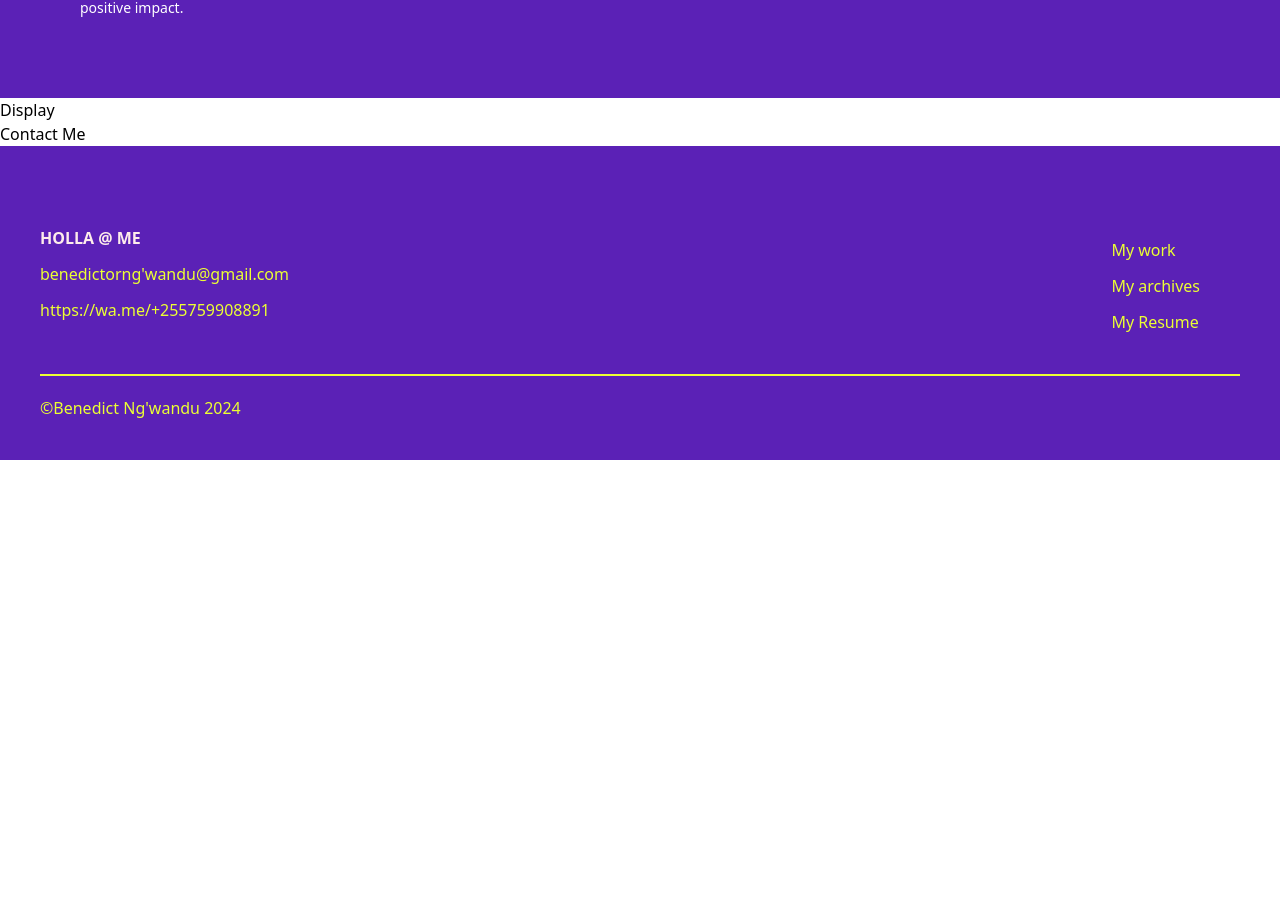
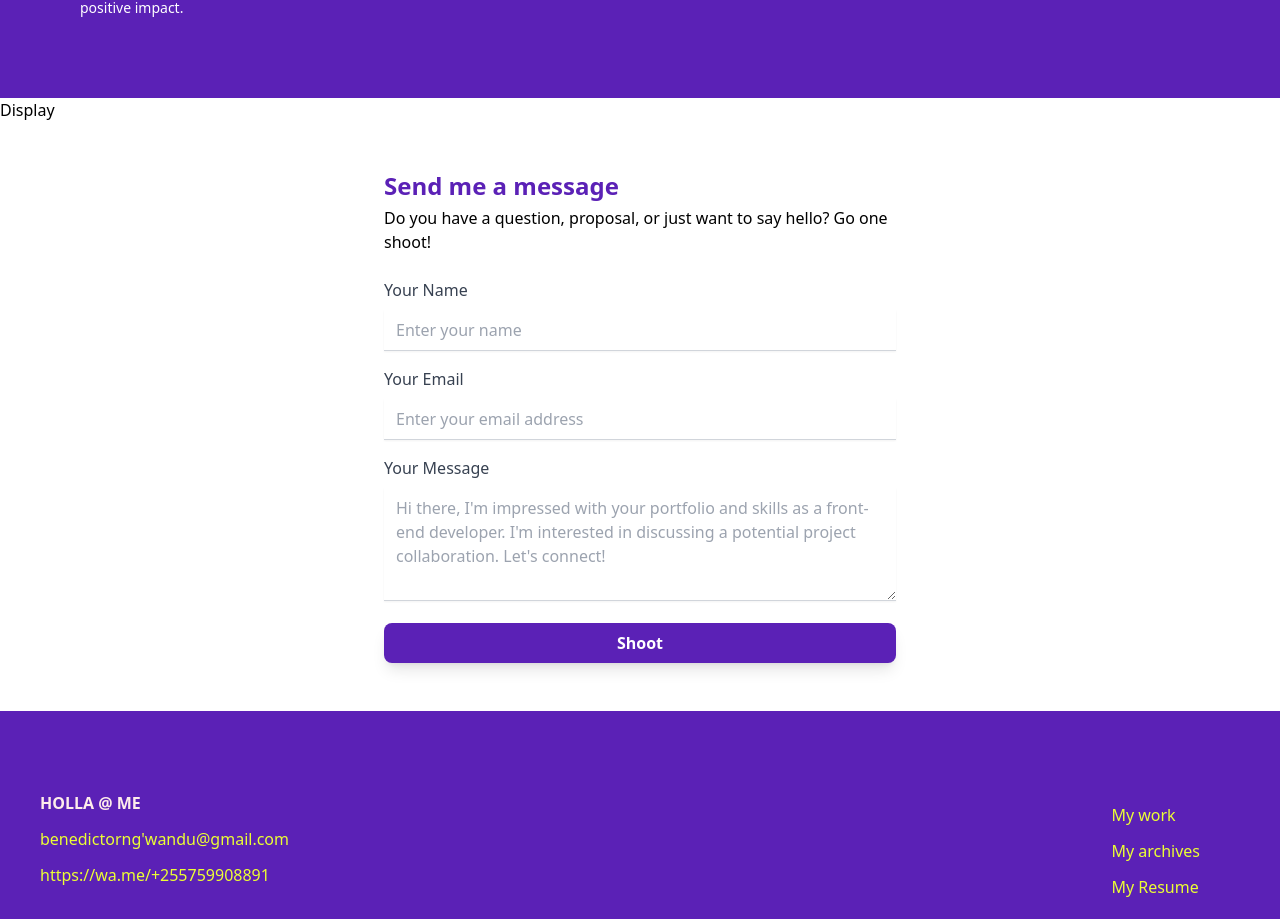
Before and after one commit to BenedictJoachim/benedict, a React (Vite) app: page / in a window 1280 px wide. Shown: the part 1458-2377 px from the top of the page. Before the commit the page ends 1918 px from the top, so only its background shows below. Built offline with nearby package versions, Linux system fonts and the light colour scheme.

Commit message:
Build the contact me section

```diff
--- a/package.json
+++ b/package.json
@@ -10,6 +10,7 @@
     "preview": "vite preview"
   },
   "dependencies": {
+    "@headlessui/tailwindcss": "^0.2.1",
     "react": "^18.3.1",
     "react-dom": "^18.3.1"
   },
--- a/src/App.jsx
+++ b/src/App.jsx
@@ -4,6 +4,7 @@ import Hero from "./components/Hero";
 import Promise from "./components/Promise";
 import Background from "./components/Background";
 import Footer from "./components/Footer";
+import ContactMe from "./components/ContactMe"
 
 const App =() => {
   return (
@@ -22,7 +23,7 @@ const App =() => {
         Display
       </section>
       <section>
-        Contact Me
+        <ContactMe />
       </section>
       <section className="bg-violet-800">
         <Footer />
--- a/src/assets/icons/index.js
+++ b/src/assets/icons/index.js
@@ -1,8 +1,9 @@
 import arrowRight from "./arrowRight.svg";
 import hamburger from "./hamburger.svg";
-
+import downChevron from "./downChevron.svg"
 
 export {
     arrowRight,
     hamburger,
+    downChevron
 }
--- /dev/null
+++ b/src/components/ContactMe.jsx
@@ -0,0 +1,52 @@
+const ContactMe = () => {
+    return (
+        <section className="">
+            <div className="mx-auto py-12 px-6">
+             <div className="max-w-lg mx-auto">
+                 <h2 className="text-2xl font-bold mb-1 text-violet-800">Send me a message</h2>
+                 <p className="mb-6">Do you have a question, proposal, or just want to say hello? Go one shoot!</p>
+                    <form action="#" method="POST">
+                        <div className="mb-4">
+                            <label for="name" className="block text-gray-700 mb-2">Your Name</label>
+                            <input
+                                type="text"
+                                id="name"
+                                name="name"
+                                placeholder="Enter your name"
+                                className="w-full px-3 py-2 border-b border-b-gray-300 shadow-sm focus:outline-none"
+                                required
+                            />
+                        </div>
+                        <div className="mb-4">
+                            <label for="email" className="block text-gray-700 mb-2">Your Email</label>
+                            <input
+                                type="email"
+                                id="email"
+                                name="email"
+                                placeholder="Enter your email address"
+                                className="w-full px-3 py-2 border-b border-b-gray-300 shadow-sm focus:outline-none"
+                                required
+                            />
+                        </div>
+                        <div className="mb-4">
+                            <label for="message" className="block text-gray-700 mb-2">Your Message</label>
+                            <textarea
+                                id="message"
+                                name="message"
+                                placeholder="Hi there, I'm impressed with your portfolio and skills as a front-end developer. I'm interested in discussing a potential project collaboration. Let's connect!"
+                                rows="4"
+                                className="w-full px-3 py-2 border-b border-b-gray-300 shadow-sm focus:outline-none"
+                                required
+                            ></textarea>
+                        </div>
+                        <div>
+                            <button type="submit" className="w-full bg-violet-800 text-white font-semibold py-2 px-4 rounded-lg shadow-lg hover:bg-violet-600 focus:outline-none focus:ring-2 focus:ring-blue-500 focus:ring-offset-2">Shoot</button>
+                        </div>
+                    </form>
+                </div>
+            </div>
+        </section>
+    )
+}
+
+export default ContactMe
```
Also changed, not shown: tailwind.config.js (+7 -0 lines), src/assets/icons/downChevron.svg (added), 1 other file (tests, documents, lock files or other folders).
